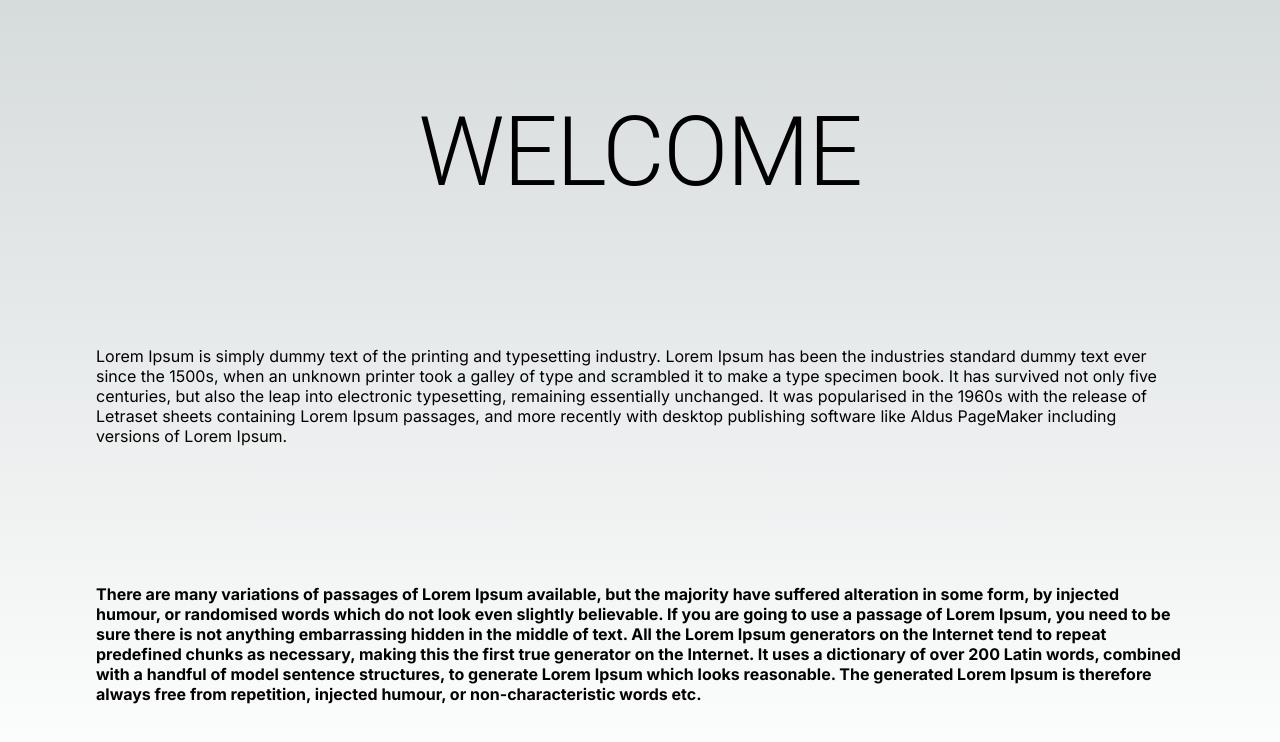
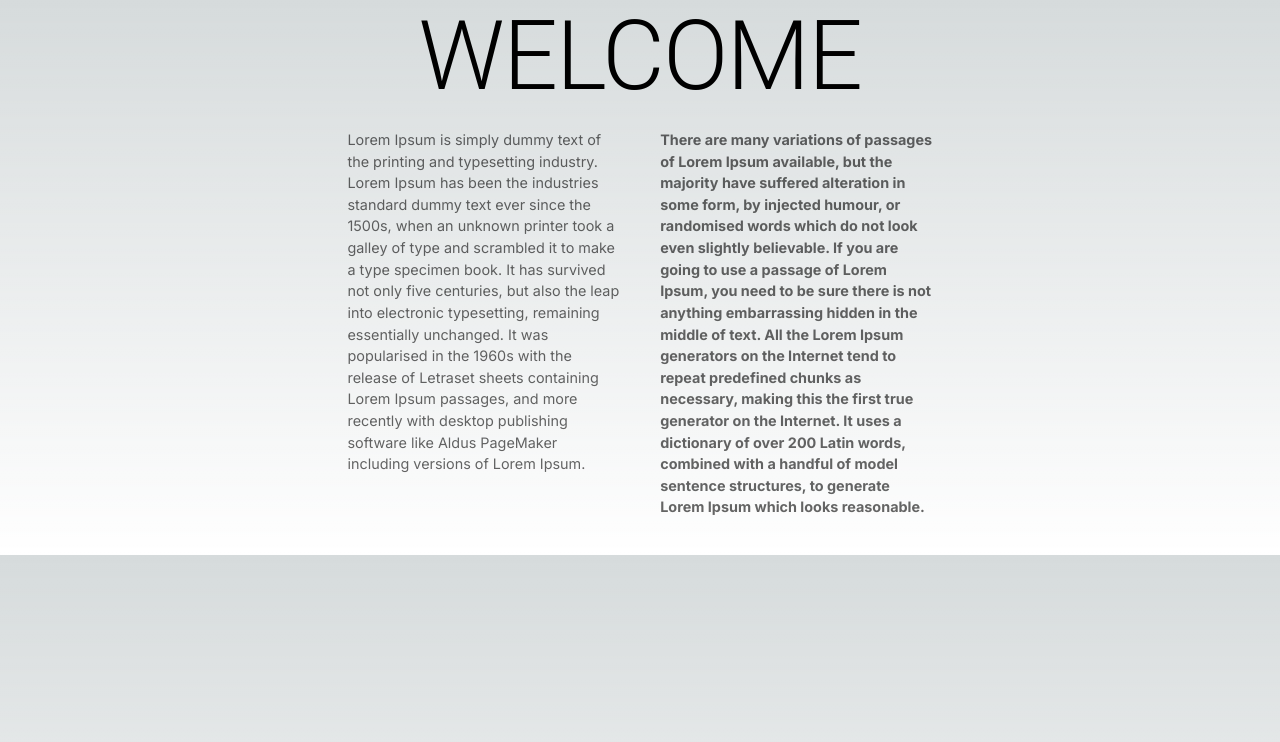
Before and after one commit to arjelena97/next-js, a Next.js app: page / in a window 1280 px wide. Shown: the top 742 px of the page. Built offline with nearby package versions, Linux system fonts and the light colour scheme.

Commit message:
welcome page styled a bit

```diff
--- a/src/app/page.tsx
+++ b/src/app/page.tsx
@@ -4,14 +4,20 @@ import Box from '@mui/material/Box';
 
 export default function Home() {
   return (
-    <main className={styles.main}>
+    <main>
     <Box textAlign="center">
       <Typography variant="h1">
         WELCOME
       </Typography>
     </Box>
+    <Box sx={{ display: 'flex', justifyContent: 'center', marginBottom: '20px' }}>
+    <Box className={styles.card} >
       <p>Lorem Ipsum is simply dummy text of the printing and typesetting industry. Lorem Ipsum has been the industries standard dummy text ever since the 1500s, when an unknown printer took a galley of type and scrambled it to make a type specimen book. It has survived not only five centuries, but also the leap into electronic typesetting, remaining essentially unchanged. It was popularised in the 1960s with the release of Letraset sheets containing Lorem Ipsum passages, and more recently with desktop publishing software like Aldus PageMaker including versions of Lorem Ipsum.</p>
-      <p><strong>There are many variations of passages of Lorem Ipsum available, but the majority have suffered alteration in some form, by injected humour, or randomised words which do not look even slightly believable. If you are going to use a passage of Lorem Ipsum, you need to be sure there is not anything embarrassing hidden in the middle of text. All the Lorem Ipsum generators on the Internet tend to repeat predefined chunks as necessary, making this the first true generator on the Internet. It uses a dictionary of over 200 Latin words, combined with a handful of model sentence structures, to generate Lorem Ipsum which looks reasonable. The generated Lorem Ipsum is therefore always free from repetition, injected humour, or non-characteristic words etc.</strong></p>
+    </Box>
+    <Box className={styles.card}>
+      <p><strong>There are many variations of passages of Lorem Ipsum available, but the majority have suffered alteration in some form, by injected humour, or randomised words which do not look even slightly believable. If you are going to use a passage of Lorem Ipsum, you need to be sure there is not anything embarrassing hidden in the middle of text. All the Lorem Ipsum generators on the Internet tend to repeat predefined chunks as necessary, making this the first true generator on the Internet. It uses a dictionary of over 200 Latin words, combined with a handful of model sentence structures, to generate Lorem Ipsum which looks reasonable.</strong></p>
+    </Box>
+    </Box>
     </main>
   )
 }
```
